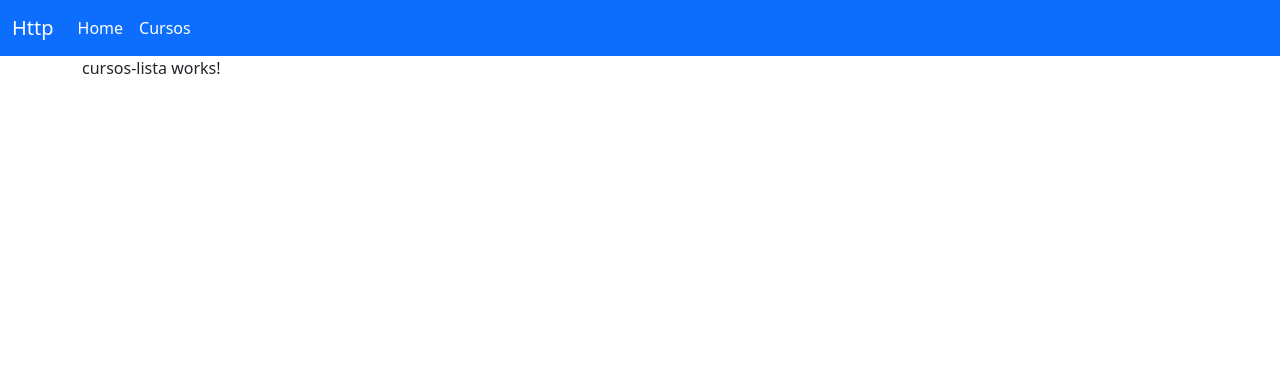
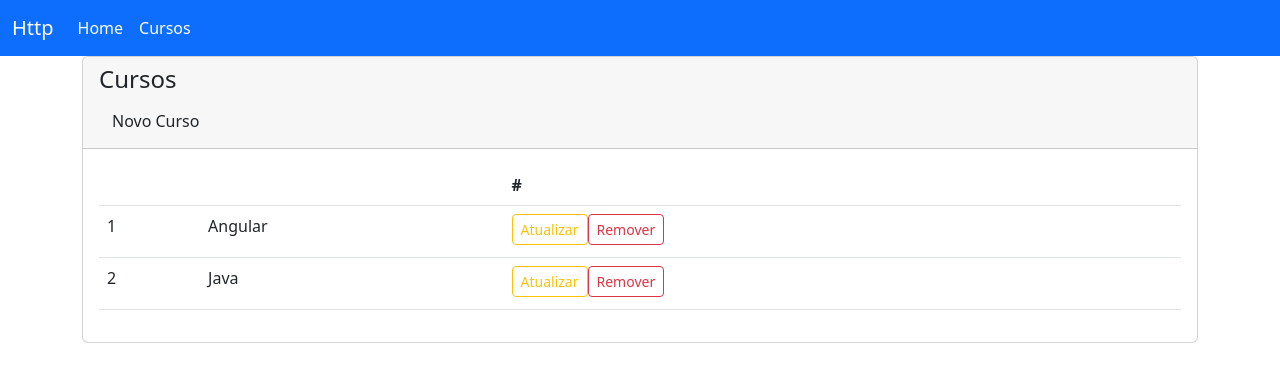
Before and after one commit to rbragadev/requests-http, an Angular app: page /cursos in a window 1280 px wide. Shown: the top 382 px of the page. Built offline with nearby package versions, Linux system fonts and the light colour scheme; data requests are answered from the project's data file.

Commit message:
aula 120 - metodo get

```diff
--- a/db.json
+++ b/db.json
@@ -5,8 +5,8 @@
       "nome": "Angular"
     },
     {
-      "name": "Java",
-      "id": 2
+      "id": 2,
+      "nome": "Java"
     }
   ]
 }
--- /dev/null
+++ b/src/app/cursos/curso.ts
@@ -0,0 +1,4 @@
+export interface Curso {
+  id: number;
+  nome: string;
+}
--- a/src/app/cursos/cursos-lista/cursos-lista.component.html
+++ b/src/app/cursos/cursos-lista/cursos-lista.component.html
@@ -1 +1,39 @@
-<p>cursos-lista works!</p>
+<div class="card">
+  <div class="card-header">
+    <div class="float-left">
+      <h4>Cursos</h4>
+    </div>
+    <div class="float-right">
+      <button type="button" class="btn btn primary" [routerLink]="['novo']">
+        Novo Curso
+      </button>
+    </div>
+  </div>
+  <div class="card-body">
+    <table class="table table-hover">
+      <thead>
+        <tr>
+          <th></th>
+          <th></th>
+          <th>#</th>
+        </tr>
+      </thead>
+      <tbody>
+        <tr *ngFor="let curso of cursos">
+          <td>{{ curso.id }}</td>
+          <td>{{ curso.nome }}</td>
+          <td>
+            <span class="float-right">
+              <button class="btn btn-outline-warning mb-1 btn-sm">
+                Atualizar
+              </button>
+              <button class="btn btn-outline-danger mb-1 btn-sm">
+                Remover
+              </button>
+            </span>
+          </td>
+        </tr>
+      </tbody>
+    </table>
+  </div>
+</div>
--- a/src/app/cursos/cursos-lista/cursos-lista.component.ts
+++ b/src/app/cursos/cursos-lista/cursos-lista.component.ts
@@ -1,10 +1,17 @@
-import { Component } from '@angular/core';
+import { Component, OnInit } from '@angular/core';
+import { Curso } from '../curso';
+import { CursosService } from '../cursos.service';
 
 @Component({
   selector: 'app-cursos-lista',
   templateUrl: './cursos-lista.component.html',
-  styleUrls: ['./cursos-lista.component.scss']
+  styleUrls: ['./cursos-lista.component.scss'],
 })
-export class CursosListaComponent {
+export class CursosListaComponent implements OnInit {
+  constructor(private service: CursosService) {}
+  cursos!: Curso[];
 
+  ngOnInit(): void {
+    this.service.list().subscribe((dados) => (this.cursos = dados));
+  }
 }
--- /dev/null
+++ b/src/app/cursos/cursos.service.ts
@@ -0,0 +1,17 @@
+import { Injectable } from '@angular/core';
+import { HttpClient } from '@angular/common/http';
+import { Curso } from './curso';
+import { tap } from 'rxjs';
+
+@Injectable({
+  providedIn: 'root',
+})
+export class CursosService {
+  constructor(private http: HttpClient) {}
+
+  private readonly API = 'http://localhost:3000/cursos';
+
+  list() {
+    return this.http.get<Curso[]>(this.API).pipe(tap(console.log));
+  }
+}
```
Also changed, not shown: src/app/app.module.ts (+5 -9 lines), 1 other file (tests, documents, lock files or other folders).
